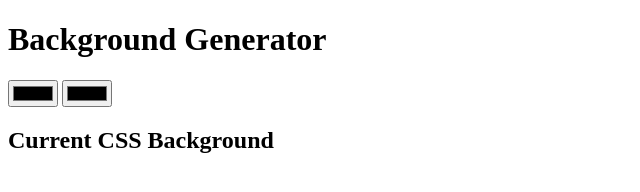
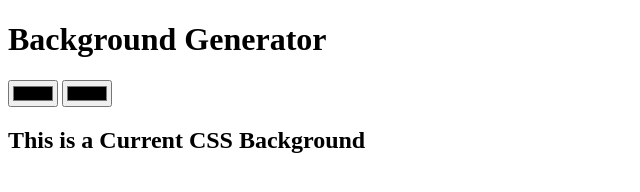
Before and after one commit to fdjuliza85/background-generator-ZTM-, a plain HTML site: page index.html in a window 1280 px wide. Shown: the whole page, without its empty margins (0-640 px from the left). Drawn offline with Linux system fonts and the light colour scheme.

Commit message:
Changing text at h2

```diff
--- a/index.html
+++ b/index.html
@@ -11,7 +11,7 @@
     <h1>Background Generator</h1>
     <input class="color1" type="color">
     <input class="color2" type="color">
-    <h2>Current CSS Background</h2>
+    <h2>This is a Current CSS Background</h2>
     <h3></h3>
     <script type="text/javascript src=""./script.js"></script>
 
```
